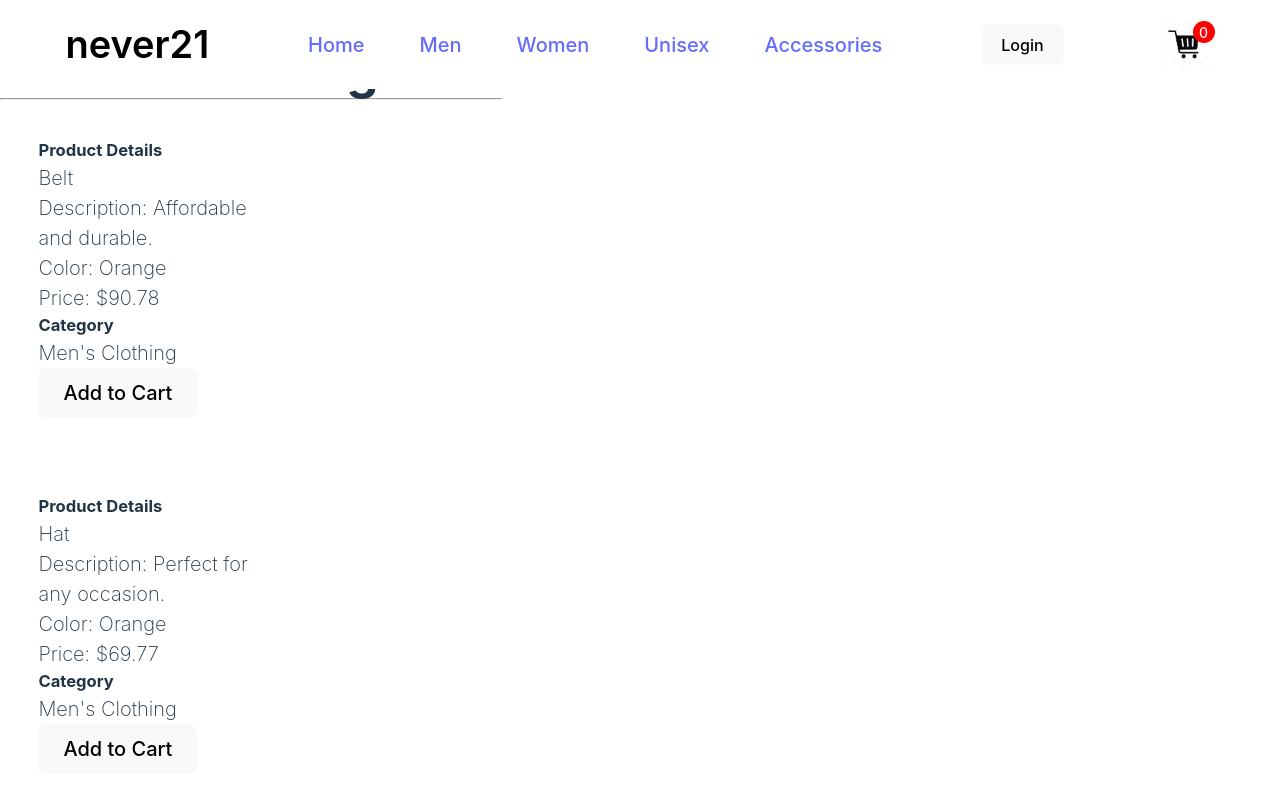
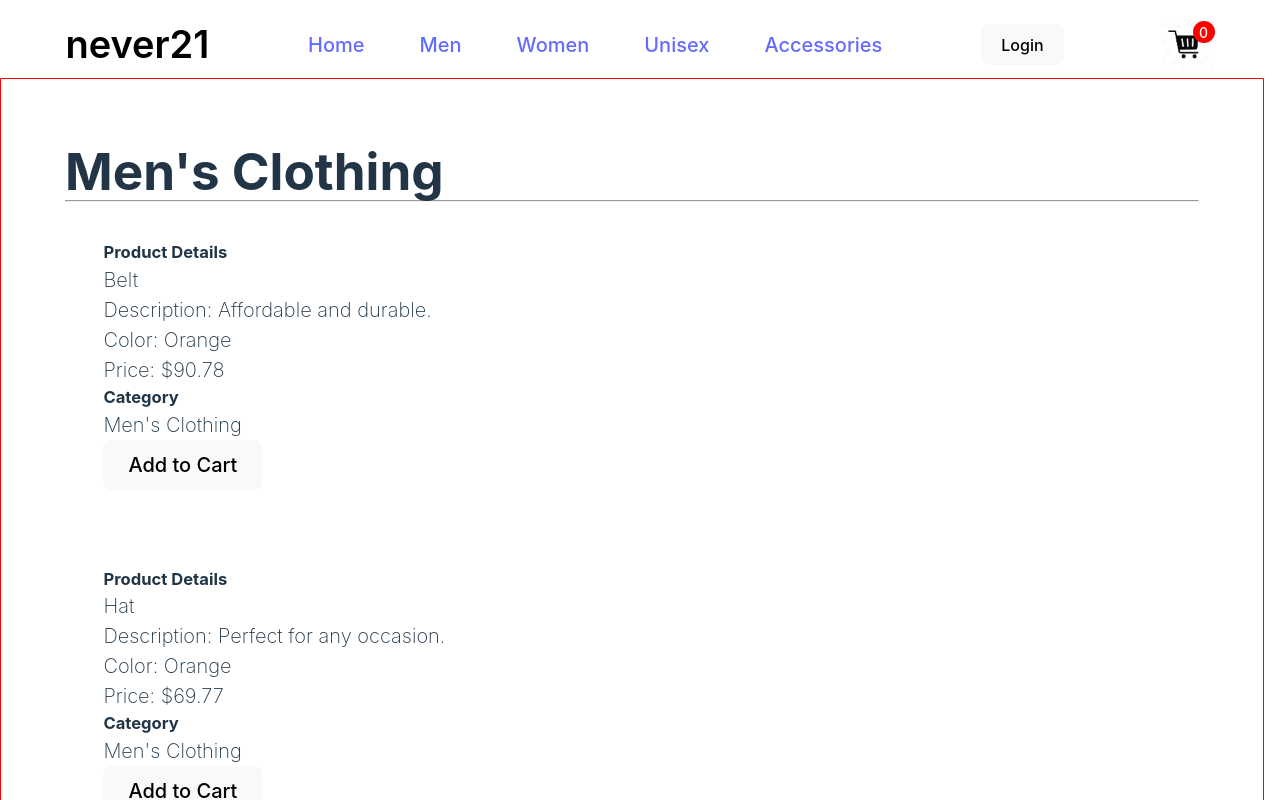
Before and after one commit to aclegere/edp-capstone, a React (Vite) app in the folder react/: page /men in a window 1280 px wide. Shown: the top 800 px of the page. Built offline with nearby package versions, Linux system fonts and the light colour scheme.

Commit message:
styled all components

```diff
--- a/react/src/components/Accessories.jsx
+++ b/react/src/components/Accessories.jsx
@@ -2,6 +2,8 @@ import React from "react";
 import item_data from "../assets/clothing_products.json";
 
 import Product from "./Product.jsx";
+import "./CStyling.css";
+
 
 const Accessories = ({ addToCart }) => {
   // Filter items with category "Men's Clothing"
--- /dev/null
+++ b/react/src/components/CStyling.css
@@ -0,0 +1,10 @@
+.featured, .men, .women, .unisex, .accessories {
+    box-sizing:border-box;
+    margin: 0;
+    padding: 5vw;
+    margin: 2.9vw 0;
+    width: 200%;
+    position: relative;
+    border: 1px solid red;
+
+}
--- a/react/src/components/Featured.jsx
+++ b/react/src/components/Featured.jsx
@@ -2,6 +2,7 @@ import React from "react";
 import item_data from "../assets/clothing_products.json";
 
 import Product from "./Product.jsx";
+import './CStyling.css';
 
 const Featured = ({ addToCart }) => {
   const featuredItems = item_data.slice(0, 3);
--- a/react/src/components/Men.jsx
+++ b/react/src/components/Men.jsx
@@ -1,6 +1,8 @@
 import React from "react";
 import item_data from "../assets/clothing_products.json";
 import Product from "./Product.jsx";
+import "./CStyling.css";
+
 
 const Men = ({ addToCart }) => {
   const menItems = item_data.filter(
--- a/react/src/components/Navbar.css
+++ b/react/src/components/Navbar.css
@@ -3,7 +3,7 @@
     display: flex;
     align-items: center;
     background-color: white;
-    position: fixed;
+    position: absolute;
     justify-content: space-around;
     padding: 16px;
 
--- a/react/src/components/Unisex.jsx
+++ b/react/src/components/Unisex.jsx
@@ -2,6 +2,8 @@ import React from "react";
 import item_data from "../assets/clothing_products.json";
 
 import Product from "./Product.jsx";
+import "./CStyling.css";
+
 
 const Unisex = ({ addToCart }) => {
   // Filter items with category "Men's Clothing"
--- a/react/src/components/Women.jsx
+++ b/react/src/components/Women.jsx
@@ -2,6 +2,8 @@ import React from "react";
 import item_data from "../assets/clothing_products.json";
 
 import Product from "./Product.jsx";
+import "./CStyling.css";
+
 
 const Women = ({ addToCart }) => {
   // Filter items with category "Men's Clothing"
```
